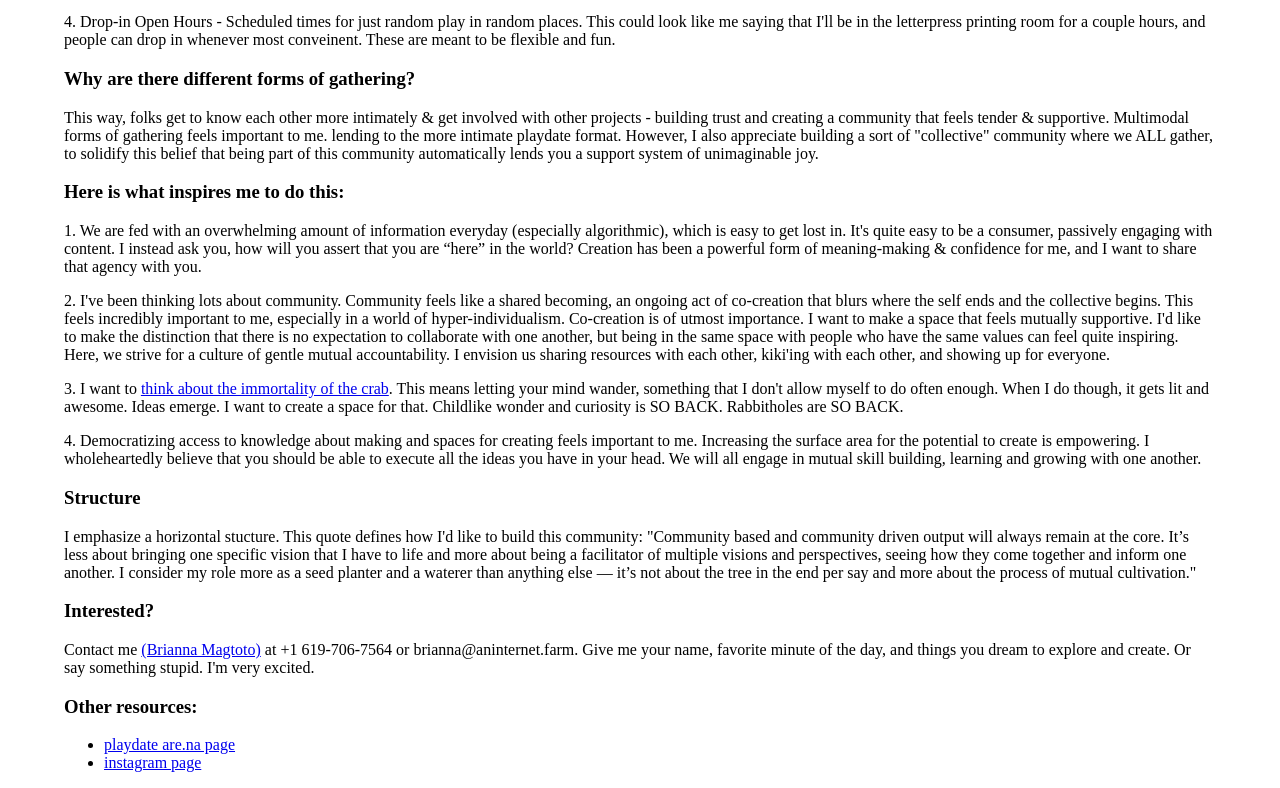
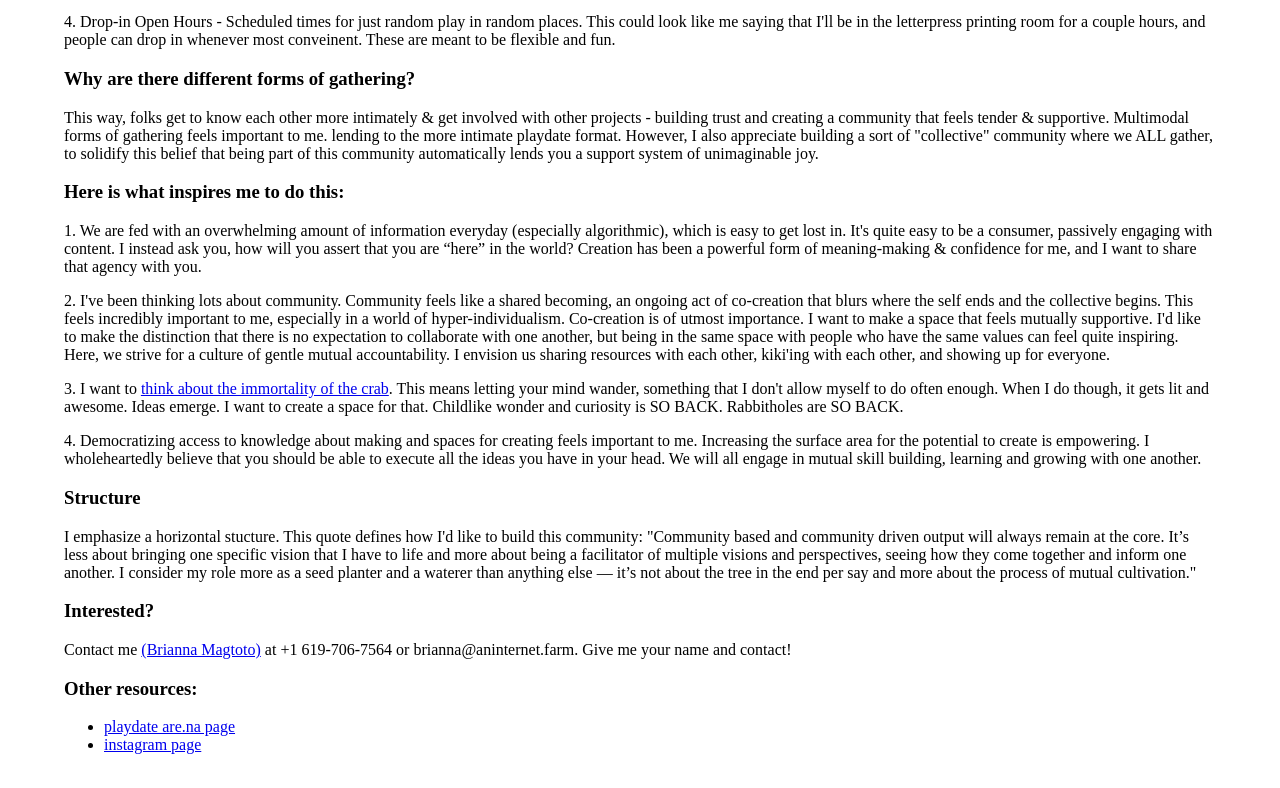
Before and after one commit to briannamagtoto/playdate, a plain HTML site: page index.html in a window 1280 px wide. Shown: the part 341-1129 px from the top of the page. Drawn offline with Linux system fonts and the light colour scheme.

Commit message:
change contact section

```diff
--- a/index.html
+++ b/index.html
@@ -57,8 +57,8 @@
           else — it’s not about the tree in the end per say and more about the process of mutual cultivation."</p>
 
         <h3>Interested? </h3>
-        <p>Contact me <a href="https://aninternet.farm" target="_blank" rel="noopener noreferrer">(Brianna Magtoto)</a> at +1 619-706-7564 or brianna@aninternet.farm. Give me your name, favorite minute of the day, and things you dream to explore and create. Or say something
-            stupid. I'm very excited.
+        <p>Contact me <a href="https://aninternet.farm" target="_blank" rel="noopener noreferrer">(Brianna Magtoto)</a> at +1 619-706-7564 or brianna@aninternet.farm. Give me your name and contact!
+
         </p>
 
         <h3>Other resources:</h3>
```
